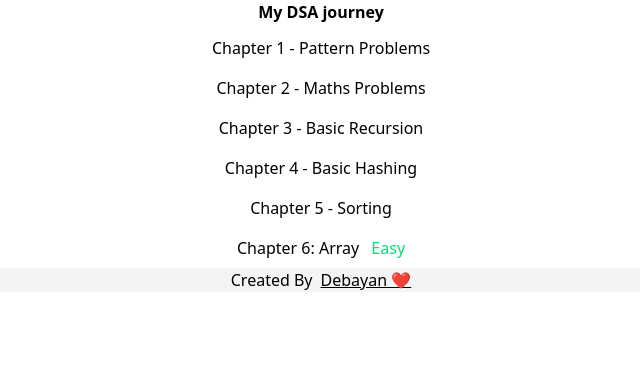
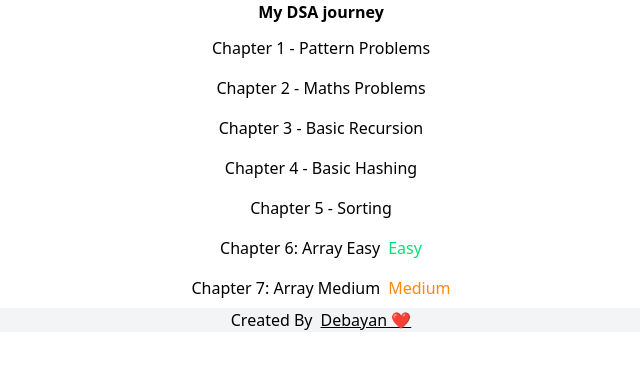
Before and after one commit to felixoder/my_Dsa, a Next.js app: page / in a window 1280 px wide. Shown: the top 368 px of the page, without its empty margins (319-959 px from the left). Built offline with nearby package versions, Linux system fonts and the light colour scheme.

Commit message:
added array-mid-1

```diff
--- a/src/app/(routes)/array/easy/page.tsx
+++ b/src/app/(routes)/array/easy/page.tsx
@@ -5,9 +5,9 @@ export default function ArrayEasyPage() {
   return (
     <div>
       <h1 className="font-bold text-xl text-center mb-5">
-        Chapter 5 -  Array
+        Chapter 5 -  Array Easy
       </h1>
-        <p className="text-green-500 font-small text-md text-center mt-2 mb-2 text-green-400">
+        <p className="text-green-500 font-small text-md text-center mt-2 mb-2">
             EASY
         </p>
       <div className="flex justify-center items-center flex-col gap-5">
--- /dev/null
+++ b/src/app/(routes)/array/medium/page.tsx
@@ -0,0 +1,37 @@
+import Link from "next/link";
+
+export default function ArrayMediumPage() {
+  return (
+    <div>
+      <h1 className="font-bold text-xl text-center mb-5">
+        Chapter 7 -  Array <span className="text-orange-400 ml-2">Medium</span>
+      </h1>
+        <p className="text-orange-500 font-small text-md text-center mt-2 mb-2">
+            MEDIUM
+        </p>
+      <div className="flex justify-center items-center flex-col gap-5">
+        <Link href="https://leetcode.com/problems/two-sum/">
+          1. Two Sum Problem
+          <span className="text-green-400">Medium</span>
+        </Link>
+        <Link href="https://leetcode.com/problems/sort-colors/description/">
+          2. Sort an array of 0's 1's and 2's <span className="font-bold text-md ml-1 mr-1">DUTCH NATIONAL FLAG ALGORITHM</span>
+          <span className="text-orange-400">Medium</span>
+        </Link>
+        <Link href="https://leetcode.com/problems/majority-element/description/">
+          3. Majority Element greater than n/2 times
+        <span className="font-bold text-md ml-1 mr-1">MOORE'S VOTING ALGORITHM</span>
+          <span className="text-orange-400">Medium</span>
+        </Link>
+        <Link href="https://leetcode.com/problems/maximum-subarray/">
+          4. Kadane's Algorithm, maximum subarray sum. ALSO GET HOW TO PRINT THE SUBARRAY
+          <span className="text-orange-400">Medium</span>
+        </Link>
+        <Link href="https://leetcode.com/problems/best-time-to-buy-and-sell-stock/">
+          5. Stock Buy and Sell
+          <span className="text-orange-400">Medium</span>
+        </Link>
+      </div>
+    </div>
+  );
+}
--- a/src/app/(routes)/page.tsx
+++ b/src/app/(routes)/page.tsx
@@ -13,7 +13,8 @@ export default function Home() {
           <Link href="/basic_recursion">Chapter 3 - Basic Recursion</Link>
           <Link href="/basic_hashing">Chapter 4 - Basic Hashing</Link>
           <Link href="/sorting">Chapter 5 - Sorting</Link>
-          <Link href="/array/easy">Chapter 6: Array <span className="ml-2 text-green-400">Easy</span></Link>
+          <Link href="/array/easy">Chapter 6: Array Easy<span className="ml-2 text-green-400">Easy</span></Link>
+          <Link href="/array/medium">Chapter 7: Array Medium<span className="ml-2 text-orange-400">Medium</span></Link>
         </Suspense>
       </div>
     </div>
```
